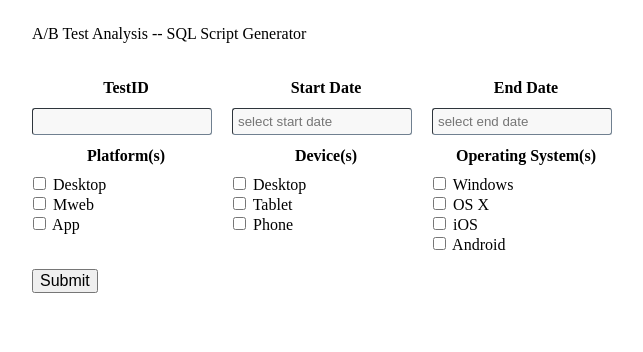
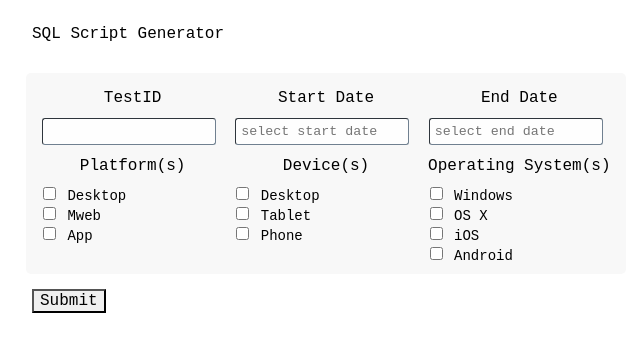
Before and after one commit to keenanthomson/scriptGenerator, a React app: page / in a window 1280 px wide. Shown: the top 352 px of the page, without its empty margins (7-650 px from the left). Built offline with nearby package versions, Linux system fonts and the light colour scheme; the HTML template or start-up script is replaced by a standard one.

Commit message:
Styling changes

```diff
--- a/client/src/app.css
+++ b/client/src/app.css
@@ -1,22 +1,24 @@
 * {
+  font-family: akkurta,Inconsolata,monospace;
   box-sizing: border-box;
 }
 
 .box {
-  /* width: 50%; */
   width: 600px;
   margin: 25px 0 0 25px;
 }
 
 .header {
   margin: 10px 0 30px 6px;
-  /* text-decoration: underline; */
 }
 
 .entries {
   display: grid;
   grid-template-columns: repeat(3, 1fr);
   grid-template-rows: 1.5fr 2fr 1.5fr 4.25fr;
+  background-color: rgb(248,248,248);
+  border-radius: 5px;
+  padding: 10px;
 }
 
 .entry-input {
@@ -26,7 +28,7 @@
   border-radius: 3px;
   border-color: slategray;
   border-width: 1px;
-  background-color: rgb(248, 248, 248);
+  background-color: rgb(254, 254, 254);
 }
 
 .entry-input:hover {
@@ -39,14 +41,25 @@
 
 .input-name {
   margin: auto;
-  font-weight: bold;
+  /* font-family: Helvetica Neue,Helvetica,serif; */
+  /* font-weight: 500; */
 }
 
 .submit {
   font-size: 16px;
   margin: 15px 0 0 6px;
+  border-radius: 0px;
 }
 
 .checkbox-div {
   margin: 3px 0 0 3px;
+  font-size: 14px;
 }
+
+.checkbox-vars:hover {
+  background-color: rgb(268, 268, 268);
+}
+
+.checkbox-vars::selection {
+  background-color: rgb(268, 268, 268);
+}
--- a/client/src/app.jsx
+++ b/client/src/app.jsx
@@ -76,7 +76,7 @@ export default class App extends Component {
   render() {
     return(
       <div className="box">
-        <div className="header">A/B Test Analysis -- SQL Script Generator</div>
+        <div className="header">SQL Script Generator</div>
         <div className="entries">
           <div className="input-name"><span>TestID</span></div>
           <div className="input-name"><span>Start Date</span></div>
@@ -98,8 +98,8 @@ export default class App extends Component {
             <input type="checkbox" value="3"/> Phone
           </div>
           <div className="checkbox-div" onChange={this.handleOSChange}>
-            <input type="checkbox" value=""/> Windows<br/>
-            <input type="checkbox" value=""/> OS X<br/>
+            <input type="checkbox" value="1"/> Windows<br/>
+            <input type="checkbox" value="2"/> OS X<br/>
             <input type="checkbox" value=""/> iOS<br/>
             <input type="checkbox" value=""/> Android
           </div>
```
Also changed, not shown: 3 other files (tests, documents, lock files or other folders).
